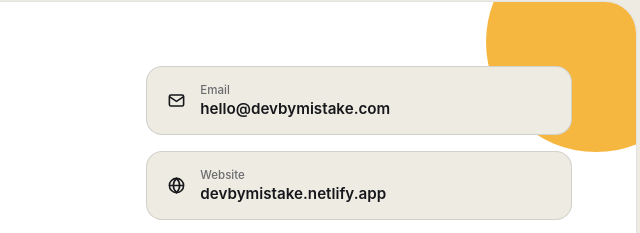
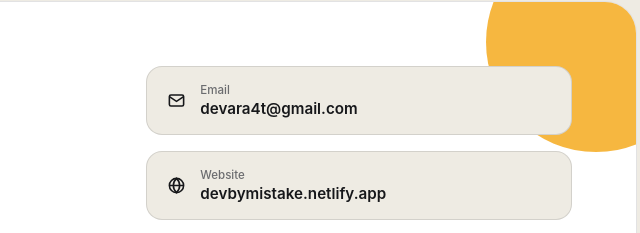
Before and after one commit to DevByMistake/Personal-site, a plain HTML site: page index.html in a window 1280 px wide. Shown: the part 3028-3261 px from the top of the page, 561-1201 px from the left. Drawn offline with Linux system fonts and the light colour scheme.

```diff
--- a/index.html
+++ b/index.html
@@ -170,7 +170,7 @@
         <li>
           <a href="mailto:hello@devbymistake.com">
             <svg viewBox="0 0 24 24" fill="none" stroke="currentColor" stroke-width="2"><rect x="3" y="5" width="18" height="14" rx="2"/><path d="m3 7 9 6 9-6"/></svg>
-            <span><span class="label">Email</span>hello@devbymistake.com</span>
+            <span><span class="label">Email</span>devara4t@gmail.com</span>
           </a>
         </li>
         <li>
```
